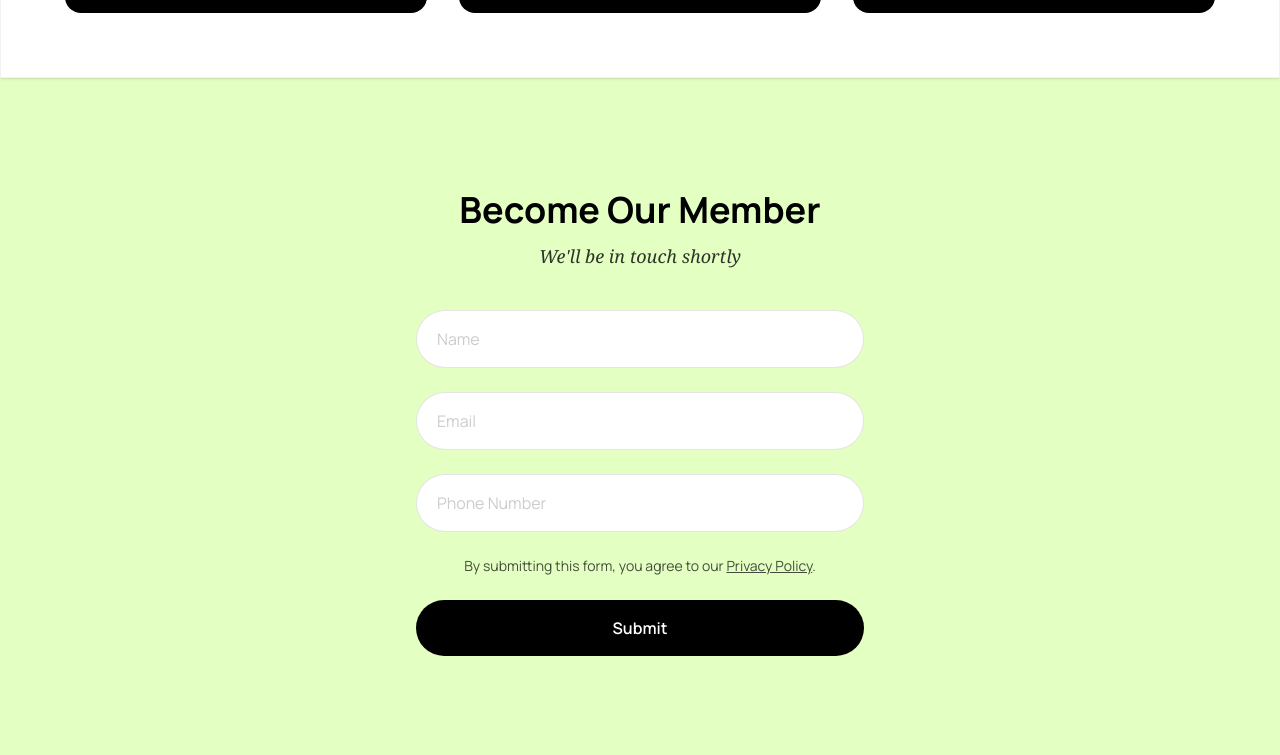
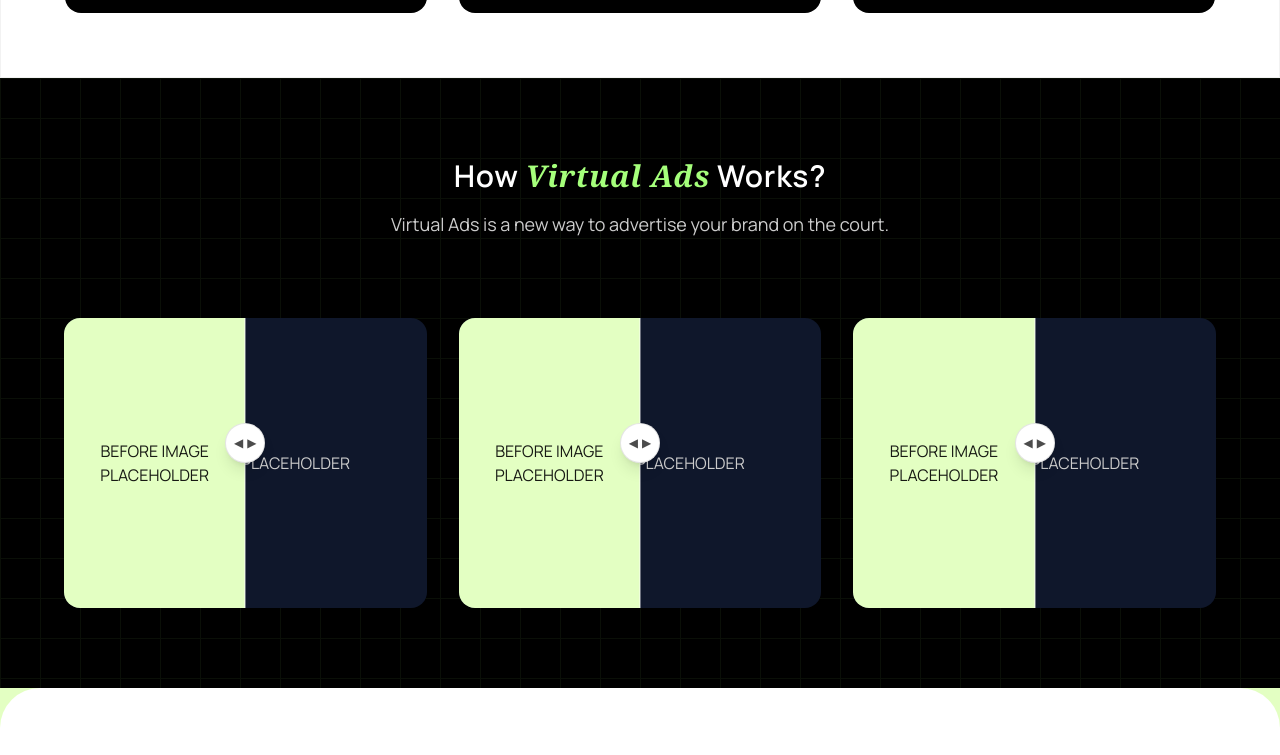
Before and after one commit to Naam-8/The-Court, a React (Vite) app: page / in a window 1280 px wide. Shown: the part 3560-4315 px from the top of the page. Built offline with nearby package versions, Linux system fonts and the light colour scheme; a web font is replaced by a local one.

Commit message:
Add Virtual Ads section and Before/After slider component
- Integrated VirtualAdsSection into App.jsx.
- Created BeforeAfterSlider component for visual comparisons.
- Updated Header styles for hover effects.
- Refined MemberFormSection and MembershipSection styles for consistency.

```diff
--- a/src/App.jsx
+++ b/src/App.jsx
@@ -3,6 +3,7 @@ import Header from "./components/Header";
 import HeroSection from "./components/HeroSection";
 import ClubSection from "./components/ClubSection";
 import GameSection from "./components/GameSection";
+import VirtualAdsSection from "./components/VirtualAdsSection";
 import MembershipSection from "./components/MembershipSection";
 import MemberFormSection from "./components/MemberFormSection";
 import Footer from "./components/Footer";
@@ -28,6 +29,7 @@ export default function App() {
       <ClubSection />
       <GameSection />
       <MembershipSection />
+      <VirtualAdsSection />
       <MemberFormSection />
       <Footer />
     </div>
--- /dev/null
+++ b/src/components/BeforeAfterSlider.jsx
@@ -0,0 +1,72 @@
+import { useState } from "react";
+
+/**
+ * BeforeAfterSlider
+ *
+ * Simple before/after comparison slider with placeholders.
+ * Later, replace the inner placeholder divs with real <img> tags.
+ */
+export default function BeforeAfterSlider() {
+  const [position, setPosition] = useState(50); // percentage
+
+  const handleChange = (event) => {
+    setPosition(Number(event.target.value));
+  };
+
+  return (
+    <div className="w-full mx-auto">
+      <div className="relative aspect-5/4 rounded-2xl overflow-hidden bg-black/80">
+        {/* AFTER layer (full) */}
+        <div className="absolute inset-0">
+          <div className="w-full h-full bg-slate-900 flex items-center justify-center text-center px-4">
+            <span className="font-sans text-sm sm:text-base text-muted">
+              AFTER IMAGE PLACEHOLDER
+            </span>
+          </div>
+        </div>
+
+        {/* BEFORE layer (clipped by slider position) */}
+        <div
+          className="absolute inset-0 overflow-hidden"
+          style={{ width: `${position}%` }}
+        >
+          <div className="w-full h-full bg-bg-pale flex items-center justify-center text-center px-4">
+            <span className="font-sans text-sm sm:text-base text-black/90">
+              BEFORE IMAGE PLACEHOLDER
+            </span>
+          </div>
+        </div>
+
+        {/* Center divider */}
+        <div
+          className="absolute top-0 bottom-0 w-px bg-white/80"
+          style={{ left: `${position}%`, transform: "translateX(-50%)" }}
+        />
+
+        {/* Handle with arrows */}
+        <div
+          className="absolute top-1/2 -translate-y-1/2 flex items-center justify-center"
+          style={{ left: `${position}%`, transform: "translate(-50%, -50%)" }}
+        >
+          <div className="h-10 w-10 rounded-full bg-white shadow-lg border border-black/10 flex items-center justify-center">
+            <div className="flex items-center gap-1 text-xs text-black/70">
+              <span>◀</span>
+              <span>▶</span>
+            </div>
+          </div>
+        </div>
+
+        {/* Invisible range input to control the position */}
+        <input
+          type="range"
+          min="0"
+          max="100"
+          value={position}
+          onChange={handleChange}
+          className="absolute inset-0 w-full h-full opacity-0 cursor-ew-resize"
+          aria-label="Before/after comparison slider"
+        />
+      </div>
+    </div>
+  );
+}
--- a/src/components/Header.jsx
+++ b/src/components/Header.jsx
@@ -30,7 +30,7 @@ export default function Header({ mobileMenuOpen, setMobileMenuOpen }) {
             <a
               key={link.label}
               href={link.href}
-              className="text-white/90 hover:text-white text-sm font-medium transition-colors"
+              className="text-white/90 hover:text-bright-green text-sm font-medium transition-colors"
             >
               {link.label}
             </a>
@@ -44,11 +44,25 @@ export default function Header({ mobileMenuOpen, setMobileMenuOpen }) {
           aria-label={mobileMenuOpen ? "Close menu" : "Open menu"}
         >
           {mobileMenuOpen ? (
-            <svg width="24" height="24" fill="none" stroke="currentColor" strokeWidth="2" viewBox="0 0 24 24">
+            <svg
+              width="24"
+              height="24"
+              fill="none"
+              stroke="currentColor"
+              strokeWidth="2"
+              viewBox="0 0 24 24"
+            >
               <path d="M18 6L6 18M6 6l12 12" />
             </svg>
           ) : (
-            <svg width="24" height="24" fill="none" stroke="currentColor" strokeWidth="2" viewBox="0 0 24 24">
+            <svg
+              width="24"
+              height="24"
+              fill="none"
+              stroke="currentColor"
+              strokeWidth="2"
+              viewBox="0 0 24 24"
+            >
               <path d="M3 6h18M3 12h18M3 18h18" />
             </svg>
           )}
--- a/src/components/MemberFormSection.jsx
+++ b/src/components/MemberFormSection.jsx
@@ -1,16 +1,19 @@
 export default function MemberFormSection() {
   return (
-    <section id="join" className="mx-auto mb-8 lg:mb-12">
-      <div className="rounded-[2.5rem] bg-bg-pale p-8 sm:p-12 lg:p-16">
+    <section id="join" className="mx-auto">
+      <div className="rounded-[2.5rem] bg-white p-8 sm:p-12 lg:p-16">
         <div className="max-w-md mx-auto">
           <h2 className="font-sans text-3xl sm:text-4xl font-bold text-black text-center">
-            Become Our Member
+            Become Our <span className="font-serif italic">Member</span>
           </h2>
-          <p className="mt-3 font-serif text-black/80 text-base sm:text-lg italic text-center">
+          <p className="mt-3 text-black/80 text-base sm:text-lg text-center">
             We&apos;ll be in touch shortly
           </p>
 
-          <form className="mt-10 space-y-6" onSubmit={(e) => e.preventDefault()}>
+          <form
+            className="mt-10 space-y-6"
+            onSubmit={(e) => e.preventDefault()}
+          >
             <input
               type="text"
               placeholder="Name"
@@ -35,7 +38,7 @@ export default function MemberFormSection() {
             </p>
             <button
               type="submit"
-              className="w-full py-4 rounded-full bg-black text-white font-sans font-semibold text-base hover:bg-black/90 transition-colors"
+              className="w-full py-4 rounded-full bg-bright-green text-black font-sans font-semibold text-base hover:bg-bg-pale transition-colors"
             >
               Submit
             </button>
--- a/src/components/MembershipSection.jsx
+++ b/src/components/MembershipSection.jsx
@@ -2,7 +2,7 @@ import { membershipPlans } from "../constants";
 
 export default function MembershipSection() {
   return (
-    <section id="membership" className="mx-auto mb-8 lg:mb-12">
+    <section id="membership" className="mx-auto">
       <div className="bg-white p-6 sm:p-10 lg:p-16 shadow-sm border border-black/5">
         <div className="text-center mb-12 lg:mb-16">
           <h2 className="text-3xl sm:text-4xl lg:text-5xl text-black">
--- /dev/null
+++ b/src/components/VirtualAdsSection.jsx
@@ -0,0 +1,32 @@
+import BeforeAfterSlider from "./BeforeAfterSlider";
+import GridBackground from "./GridBackground";
+
+export default function VirtualAdsSection() {
+  return (
+    <section
+      id="virtual-ads"
+      className="mx-auto bg-black overflow-hidden relative"
+    >
+      <GridBackground />
+      <div className="relative z-10 px-4 py-12 sm:px-6 sm:py-16 lg:px-16 lg:py-20 mx-auto">
+        <h2 className="text-center font-sans text-xl sm:text-2xl lg:text-3xl font-semibold tracking-wide text-white">
+          How{" "}
+          <span className="font-serif italic text-bright-green">
+            Virtual Ads
+          </span>{" "}
+          Works?
+        </h2>
+
+        <p className="text-center font-sans text-base sm:text-lg text-muted mt-4">
+          Virtual Ads is a new way to advertise your brand on the court.
+        </p>
+
+        <div className="grid grid-cols-1 md:grid-cols-2 lg:grid-cols-3 gap-8 mt-16 sm:mt-20">
+          <BeforeAfterSlider />
+          <BeforeAfterSlider />
+          <BeforeAfterSlider />
+        </div>
+      </div>
+    </section>
+  );
+}
```
Lines whose indentation alone changed are shown as unchanged.
